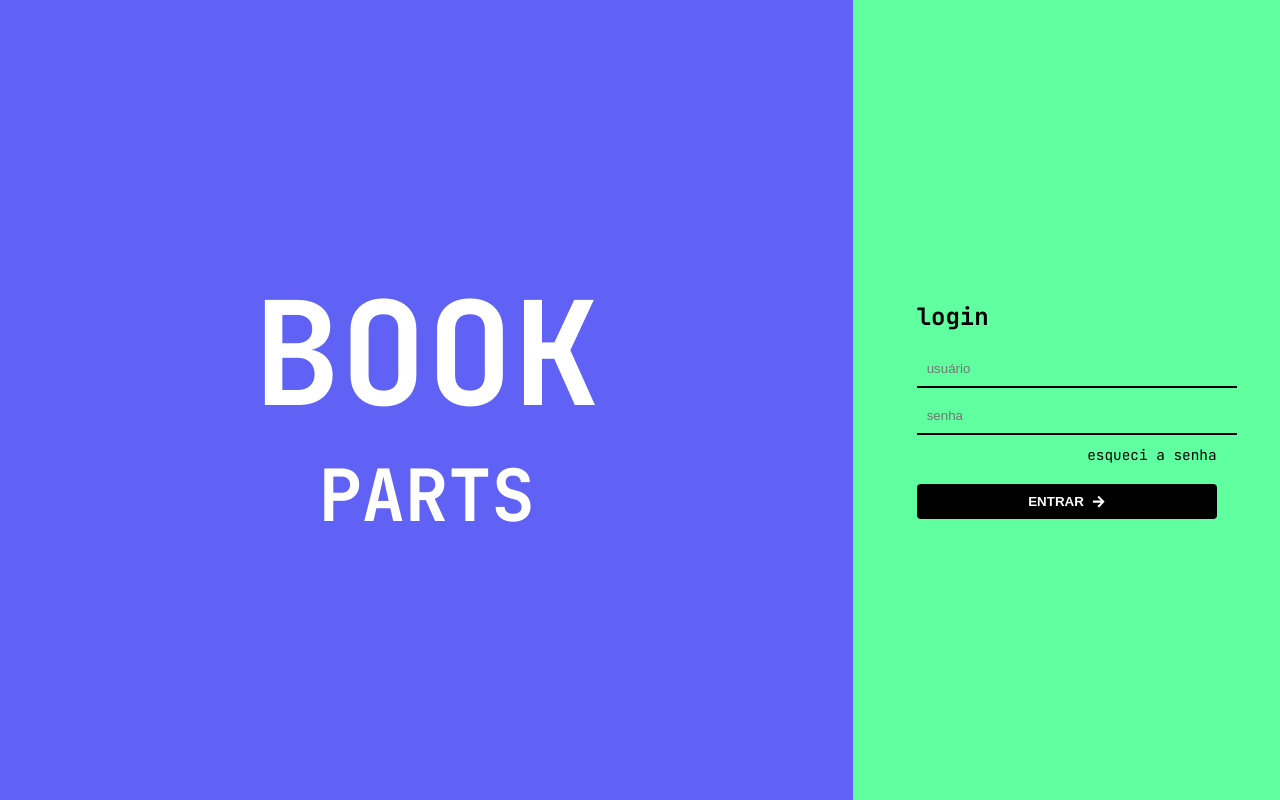
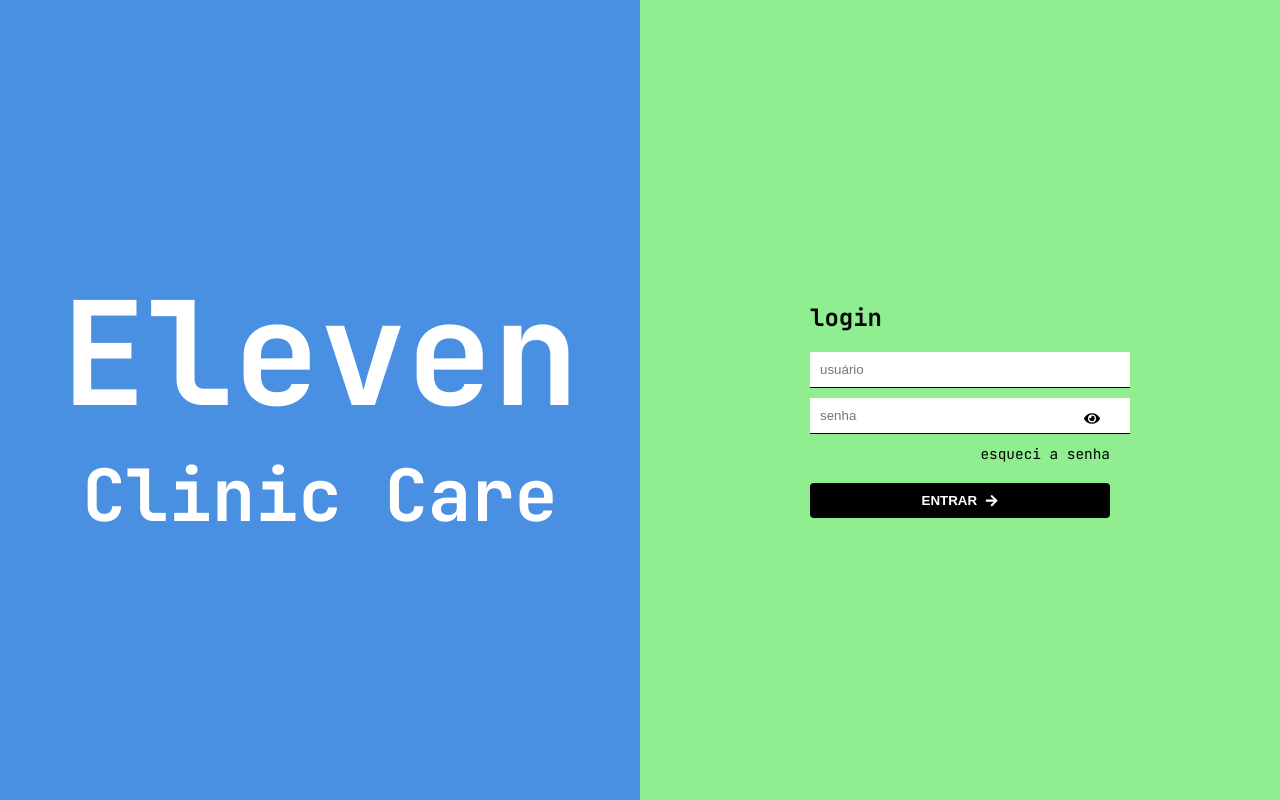
Before and after one commit to Marcelolynx/book-parts, a React (Create React App) app: page /login in a window 1280 px wide. Built offline with nearby package versions, Linux system fonts and the light colour scheme.

Commit message:
test login firebase

```diff
--- a/package.json
+++ b/package.json
@@ -6,6 +6,7 @@
     "@testing-library/jest-dom": "^5.17.0",
     "@testing-library/react": "^13.4.0",
     "@testing-library/user-event": "^13.5.0",
+    "firebase": "^10.12.2",
     "react": "^18.3.1",
     "react-dom": "^18.3.1",
     "react-icons": "^5.2.1",
--- /dev/null
+++ b/src/api/firebase.js
@@ -0,0 +1,19 @@
+import { initializeApp } from 'firebase/app';
+import { getAuth } from 'firebase/auth';
+import { getFirestore } from 'firebase/firestore';
+
+const firebaseConfig = {
+    apiKey: "AIzaSyDCYZIBpDVFv1qPb8Tl52hpRfVFc2liMKc",
+    authDomain: "motobook-9564c.firebaseapp.com",
+    projectId: "motobook-9564c",
+    storageBucket: "motobook-9564c.appspot.com",
+    messagingSenderId: "308444558234",
+    appId: "1:308444558234:web:948f724af51777ef8f0023",
+    measurementId: "G-7HQY5590VS"
+  };
+
+const app = initializeApp(firebaseConfig);
+const auth = getAuth(app);
+const db = getFirestore(app);
+
+export { auth, db };
--- a/src/pages/LoginPage.js
+++ b/src/pages/LoginPage.js
@@ -1,7 +1,10 @@
 import React, { useState } from 'react';
 import styled from 'styled-components';
 import { useNavigate } from 'react-router-dom';
-import { FaArrowRight } from 'react-icons/fa';
+import { signInWithEmailAndPassword } from 'firebase/auth';
+import { auth, db } from '../api/firebase';
+import { collection, getDocs, query, where } from 'firebase/firestore';
+import { FaArrowRight, FaEye, FaEyeSlash } from 'react-icons/fa';
 
 const LoginContainer = styled.div`
   display: flex;
@@ -9,8 +12,8 @@ const LoginContainer = styled.div`
 `;
 
 const LeftSection = styled.div`
-  flex: 2;
-  background-color: #6062F6; /* Background color to match the image */
+  flex: 1;
+  background-color: #4a90e2;
   display: flex;
   justify-content: center;
   align-items: center;
@@ -33,7 +36,7 @@ const LeftSection = styled.div`
 
 const RightSection = styled.div`
   flex: 1;
-  background-color: #60FF9F; /* Light green background */
+  background-color: #90ee90;
   display: flex;
   justify-content: center;
   align-items: center;
@@ -48,8 +51,7 @@ const Input = styled.input`
   padding: 10px;
   margin-bottom: 10px;
   border: none;
-  border-bottom: 2px solid #000;
-  background: transparent;
+  border-bottom: 1px solid #000;
   outline: none;
 `;
 
@@ -93,32 +95,45 @@ const ForgotPassword = styled.a`
   }
 `;
 
-const mockUser = {
-  username: 'test',
-  password: 'admin@@',
-};
-
 const LoginPage = ({ setAuthenticated }) => {
   const [username, setUsername] = useState('');
   const [password, setPassword] = useState('');
+  const [showPassword, setShowPassword] = useState(false);
   const [error, setError] = useState('');
   const navigate = useNavigate();
 
-  const handleLogin = (e) => {
+  const toggleShowPassword = () => {
+    setShowPassword((prevShowPassword) => !prevShowPassword);
+  };
+
+  const handleLogin = async (e) => {
     e.preventDefault();
-    if (username === mockUser.username && password === mockUser.password) {
+    try {
+      const userCredential = await signInWithEmailAndPassword(auth, username, password);
+      const user = userCredential.user;
+
+      // Fetch user role from Firestore
+      const usersRef = collection(db, 'motoBook-data', 'users');
+      const q = query(usersRef, where('email', '==', user.email));
+      const querySnapshot = await getDocs(q);
+
+      if (!querySnapshot.empty) {
+        const userData = querySnapshot.docs[0].data();
         setAuthenticated(true);
         navigate('/');
       } else {
-      setError('Usuário ou senha inválidos.');
+        setError('No such user exists');
+      }
+    } catch (error) {
+      setError('Invalid username or password');
     }
   };
 
   return (
     <LoginContainer>
       <LeftSection>
-        <h1>BOOK</h1>
-        <p>PARTS</p>
+        <h1>Eleven</h1>
+        <p>Clinic Care</p>
       </LeftSection>
       <RightSection>
         <LoginForm>
@@ -131,12 +146,26 @@ const LoginPage = ({ setAuthenticated }) => {
               value={username}
               onChange={(e) => setUsername(e.target.value)}
             />
+            <div style={{ position: 'relative', width: '100%' }}>
               <Input
-              type="password"
+                type={showPassword ? 'text' : 'password'}
                 placeholder="senha"
                 value={password}
                 onChange={(e) => setPassword(e.target.value)}
               />
+              <span
+                onClick={toggleShowPassword}
+                style={{
+                  position: 'absolute',
+                  right: '10px',
+                  top: '50%',
+                  transform: 'translateY(-50%)',
+                  cursor: 'pointer',
+                }}
+              >
+                {showPassword ? <FaEyeSlash /> : <FaEye />}
+              </span>
+            </div>
             <ForgotPassword href="#">esqueci a senha</ForgotPassword>
             <Button type="submit">
               ENTRAR <FaArrowRight />
```
Also changed, not shown: 1 other file (tests, documents, lock files or other folders). Lines whose indentation alone changed are shown as unchanged.
